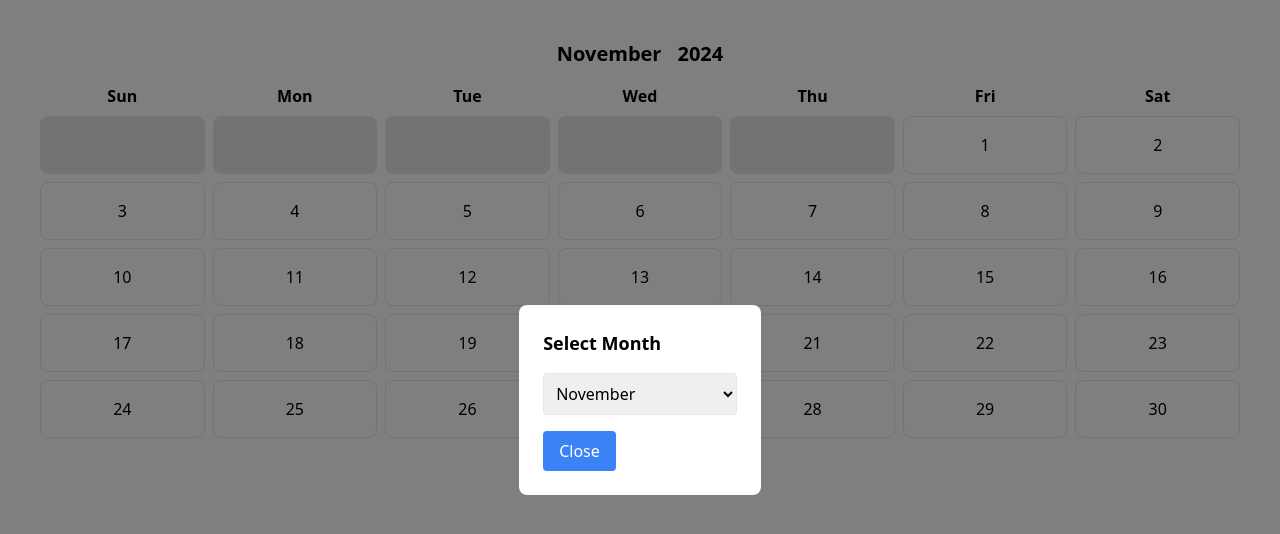
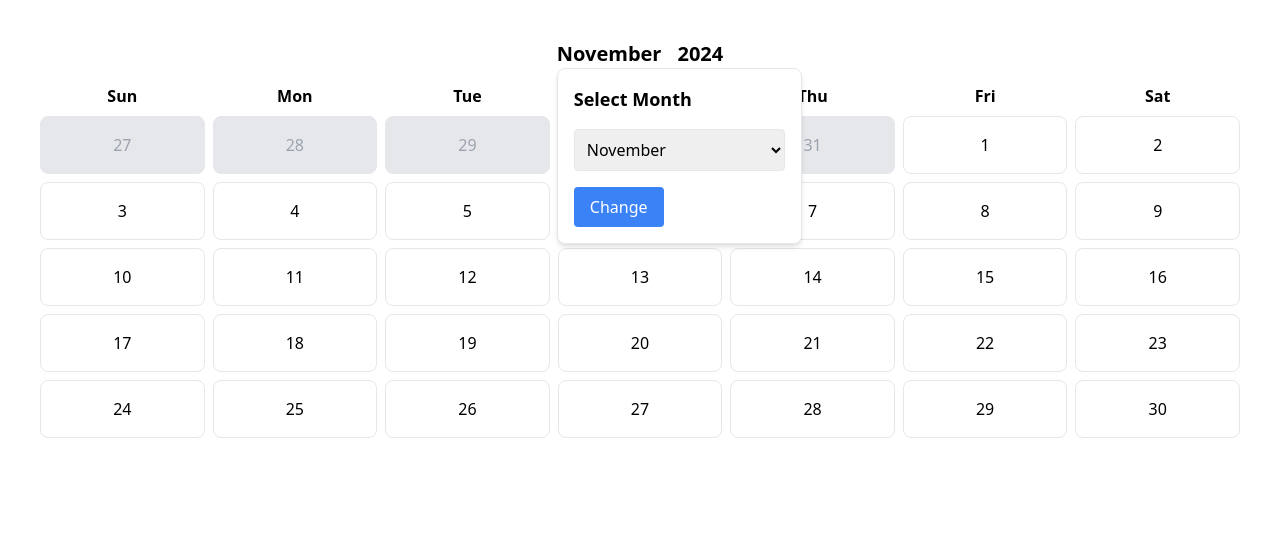
Before and after one commit to Julobulo/Calendar-React, a React (Vite) app in the folder calendar/: page / in a window 1280 px wide. Both pictures are taken after a click on the button "November". Shown: the top 534 px of the page. Built offline with nearby package versions, Linux system fonts and the light colour scheme.

Commit message:
added date for greyed out days

```diff
--- a/calendar/src/components/Calendar.tsx
+++ b/calendar/src/components/Calendar.tsx
@@ -1,11 +1,16 @@
-import { useState } from "react";
+import { useState, useRef, useEffect } from "react";
 
 const Calendar = () => {
   const [currentDate, setCurrentDate] = useState(new Date());
-    const [showYearPopup, setShowYearPopup] = useState(false);
-    const [showMonthPopup, setShowMonthPopup] = useState(false);
+  const [activePopup, setActivePopup] = useState<"year" | "month" | "day" | null>(null);
   const [selectedDay, setSelectedDay] = useState<number | null>(null);
-    const [isChanged, setIsChanged] = useState(false);
+  const [popupPosition, setPopupPosition] = useState<{ top: number; left: number }>({
+    top: 0,
+    left: 0,
+  });
+  const [temporaryDate, setTemporaryDate] = useState(new Date(currentDate));
+
+  const popupRef = useRef<HTMLDivElement | null>(null);
 
   const daysInMonth = (year: number, month: number) => {
     return new Date(year, month + 1, 0).getDate();
@@ -15,28 +20,48 @@ const Calendar = () => {
     return new Date(year, month, 1).getDay();
   };
 
-    const handleYearChange = (newYear: number) => {
-        setCurrentDate(new Date(newYear, currentDate.getMonth(), 1));
-        setIsChanged(true);
+  const lastMonthDays = (year: number, month: number) => {
+    return daysInMonth(year, month - 1);
   };
 
-    const handleMonthChange = (newMonth: number) => {
-        setCurrentDate(new Date(currentDate.getFullYear(), newMonth, 1));
-        setIsChanged(true);
+  const handleDayClick = (event: React.MouseEvent, day: number) => {
+    const rect = event.currentTarget.getBoundingClientRect();
+    setPopupPosition({ top: rect.bottom + window.scrollY, left: rect.left + window.scrollX });
+    setSelectedDay(day);
+    setActivePopup("day");
   };
 
-    const handleDayClick = (day: number) => {
-        setSelectedDay(day);
+  const showPopupNextToButton = (event: React.MouseEvent, popupType: "year" | "month") => {
+    const rect = event.currentTarget.getBoundingClientRect();
+    setPopupPosition({ top: rect.bottom + window.scrollY, left: rect.left + window.scrollX });
+    setTemporaryDate(new Date(currentDate));
+    setActivePopup(popupType);
   };
 
-    const closePopup = () => {
+  const applyDateChange = () => {
+    setCurrentDate(new Date(temporaryDate));
+    setActivePopup(null);
+  };
+
+  const handleClickOutside = (event: MouseEvent) => {
+    if (popupRef.current && !popupRef.current.contains(event.target as Node)) {
+      setActivePopup(null);
       setSelectedDay(null);
+    }
   };
+
+  useEffect(() => {
+    document.addEventListener("mousedown", handleClickOutside);
+    return () => {
+      document.removeEventListener("mousedown", handleClickOutside);
+    };
+  }, []);
 
   const year = currentDate.getFullYear();
   const month = currentDate.getMonth();
   const days = daysInMonth(year, month);
   const startDay = firstDayOfMonth(year, month);
+  const previousMonthDays = lastMonthDays(year, month);
 
   const monthNames = [
     "January",
@@ -61,19 +86,13 @@ const Calendar = () => {
       <div className="mb-4 flex justify-center space-x-4">
         <button
           className="text-xl font-bold"
-                    onClick={() => {
-                        setShowMonthPopup(true);
-                        setIsChanged(false);
-                    }}
+          onClick={(e) => showPopupNextToButton(e, "month")}
         >
           {monthNames[month]}
         </button>
         <button
           className="text-xl font-bold"
-                    onClick={() => {
-                        setShowYearPopup(true);
-                        setIsChanged(false);
-                    }}
+          onClick={(e) => showPopupNextToButton(e, "year")}
         >
           {year}
         </button>
@@ -94,7 +113,7 @@ const Calendar = () => {
             key={`start-${i}`}
             className="p-4 border bg-gray-200 text-gray-400 rounded-lg"
           >
-                        {/* Empty */}
+            {previousMonthDays - startDay + i + 1}
           </div>
         ))}
 
@@ -103,7 +122,7 @@ const Calendar = () => {
           <div
             key={i}
             className="p-4 border rounded-lg hover:bg-gray-200 cursor-pointer"
-                        onClick={() => handleDayClick(i + 1)}
+            onClick={(e) => handleDayClick(e, i + 1)}
           >
             {i + 1}
           </div>
@@ -117,58 +136,42 @@ const Calendar = () => {
               key={`end-${i}`}
               className="p-4 border bg-gray-200 text-gray-400 rounded-lg"
             >
-                            {/* Empty */}
+              {i + 1}
             </div>
           )
         )}
       </div>
 
-            {/* Day Popup */}
-            {selectedDay && (
-                <div className="fixed top-0 left-0 w-full h-full bg-black bg-opacity-50 flex items-center justify-center">
-                    <div className="bg-white p-6 rounded-lg">
+      {/* Popup */}
+      {activePopup && (
+        <div
+          ref={popupRef}
+          className="absolute bg-white border rounded-lg shadow-md p-4"
+          style={{ top: popupPosition.top, left: popupPosition.left }}
+        >
+          {activePopup === "day" && selectedDay && (
+            <>
               <h2 className="text-lg font-bold mb-4">
                 Add details for {selectedDay} {monthNames[month]} {year}
               </h2>
               <button
                 className="mt-4 px-4 py-2 bg-blue-500 text-white rounded hover:bg-blue-600"
-                            onClick={closePopup}
+                onClick={() => setActivePopup(null)}
               >
                 Close
               </button>
-                    </div>
-                </div>
+            </>
           )}
-
-            {/* Year Popup */}
-            {showYearPopup && (
-                <div className="fixed top-0 left-0 w-full h-full bg-black bg-opacity-50 flex items-center justify-center">
-                    <div className="bg-white p-6 rounded-lg">
-                        <h2 className="text-lg font-bold mb-4">Select Year</h2>
-                        <input
-                            type="number"
-                            value={year}
-                            onChange={(e) => handleYearChange(Number(e.target.value))}
-                            className="border p-2 rounded w-full"
-                        />
-                        <button
-                            className="mt-4 px-4 py-2 bg-blue-500 text-white rounded hover:bg-blue-600"
-                            onClick={() => setShowYearPopup(false)}
-                        >
-                            {isChanged ? "Change" : "Close"}
-                        </button>
-                    </div>
-                </div>
-            )}
-
-            {/* Month Popup */}
-            {showMonthPopup && (
-                <div className="fixed top-0 left-0 w-full h-full bg-black bg-opacity-50 flex items-center justify-center">
-                    <div className="bg-white p-6 rounded-lg">
+          {activePopup === "month" && (
+            <>
               <h2 className="text-lg font-bold mb-4">Select Month</h2>
               <select
-                            value={month}
-                            onChange={(e) => handleMonthChange(Number(e.target.value))}
+                value={temporaryDate.getMonth()}
+                onChange={(e) =>
+                  setTemporaryDate(
+                    new Date(temporaryDate.getFullYear(), Number(e.target.value), 1)
+                  )
+                }
                 className="border p-2 rounded w-full"
               >
                 {monthNames.map((name, index) => (
@@ -179,11 +182,33 @@ const Calendar = () => {
               </select>
               <button
                 className="mt-4 px-4 py-2 bg-blue-500 text-white rounded hover:bg-blue-600"
-                            onClick={() => setShowMonthPopup(false)}
+                onClick={applyDateChange}
               >
-                            {isChanged ? "Change" : "Close"}
+                Change
               </button>
-                    </div>
+            </>
+          )}
+          {activePopup === "year" && (
+            <>
+              <h2 className="text-lg font-bold mb-4">Select Year</h2>
+              <input
+                type="number"
+                value={temporaryDate.getFullYear()}
+                onChange={(e) =>
+                  setTemporaryDate(
+                    new Date(Number(e.target.value), temporaryDate.getMonth(), 1)
+                  )
+                }
+                className="border p-2 rounded w-full"
+              />
+              <button
+                className="mt-4 px-4 py-2 bg-blue-500 text-white rounded hover:bg-blue-600"
+                onClick={applyDateChange}
+              >
+                Change
+              </button>
+            </>
+          )}
         </div>
       )}
     </div>
```
Lines whose indentation alone changed are shown as unchanged.
